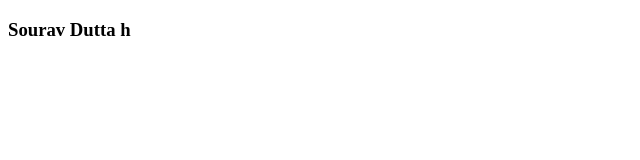
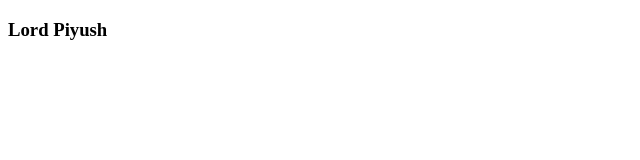
Before and after one commit to Sourav-Dutta-12/Sourav-Dutta.github.io, a plain HTML site: page index.html in a window 1280 px wide. Shown: the full height of the page, 0-640 px from the left. Drawn offline with Linux system fonts and the light colour scheme.

Commit message:
Update index.html

```diff
--- a/index.html
+++ b/index.html
@@ -4,6 +4,6 @@
         <title>git </title>
     </head>
     <body>
-        <h3>Sourav Dutta h</h3>
+        <h3>Lord Piyush </h3>
     </body>
 </html>
```
